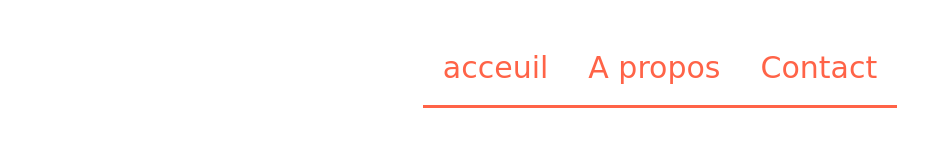
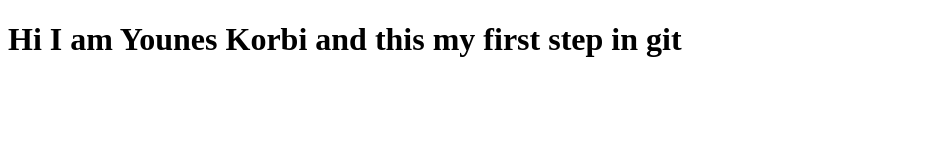
Before and after one commit to Youneskr/korbi, a plain HTML site: page index.html in a window 1280 px wide. Shown: the whole page, without its empty margins (0-952 px from the left). Drawn offline with Linux system fonts and the light colour scheme.

Commit message:
my first midif

```diff
--- a/index.html
+++ b/index.html
@@ -10,18 +10,6 @@
     <link href="https://fonts.googleapis.com/css2?family=El+Messiri:wght@500&display=swap" rel="stylesheet">
 </head>
 <body>
-
-<ul>
-
-    <li><a href="#">acceuil</a></li>
-    <li><a href="#">A propos</a></li>
-    <li><a href="#">Contact</a></li>
-
-</ul>
-
-
-
-
-
+<h1>Hi I am Younes Korbi and this my first step in git </h1>
 </body>
 </html>
```
